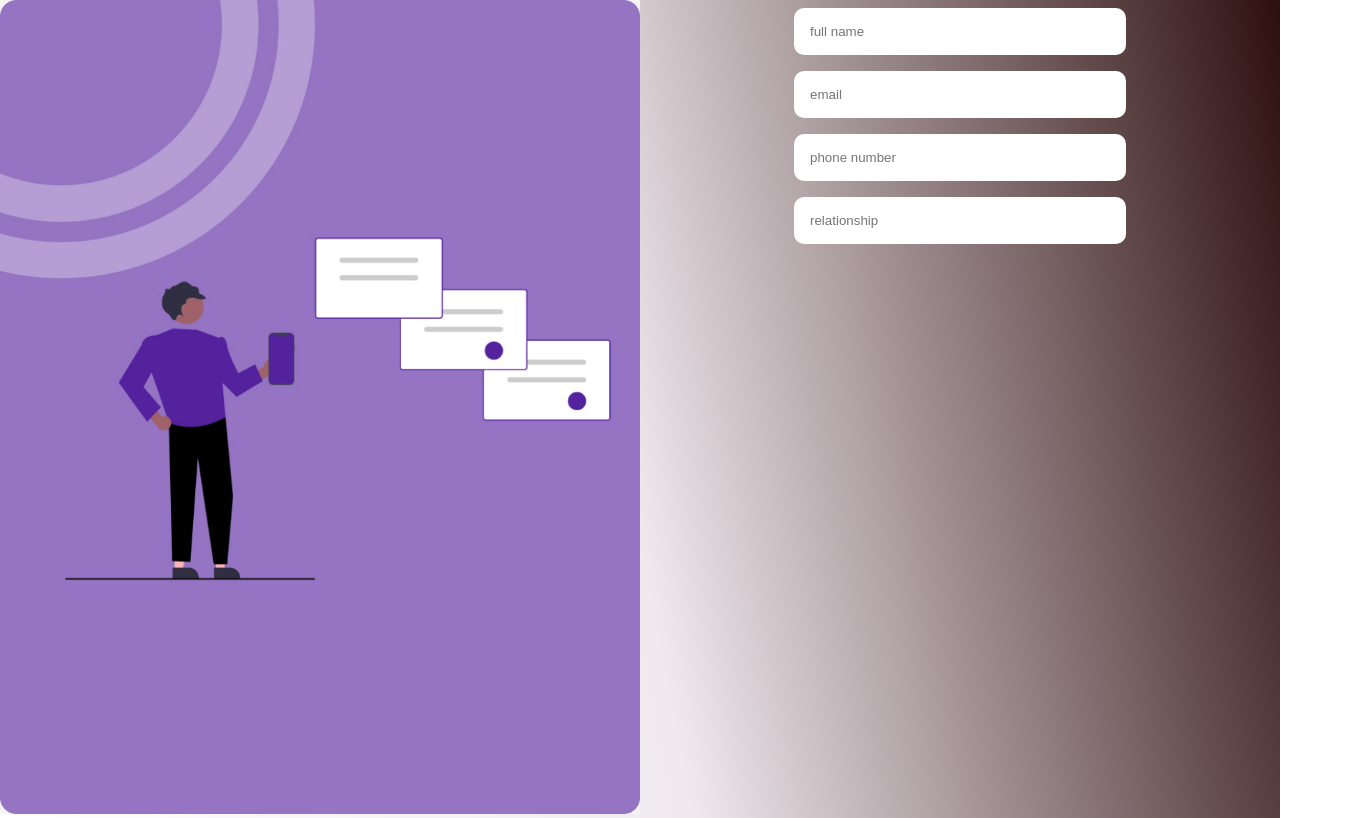
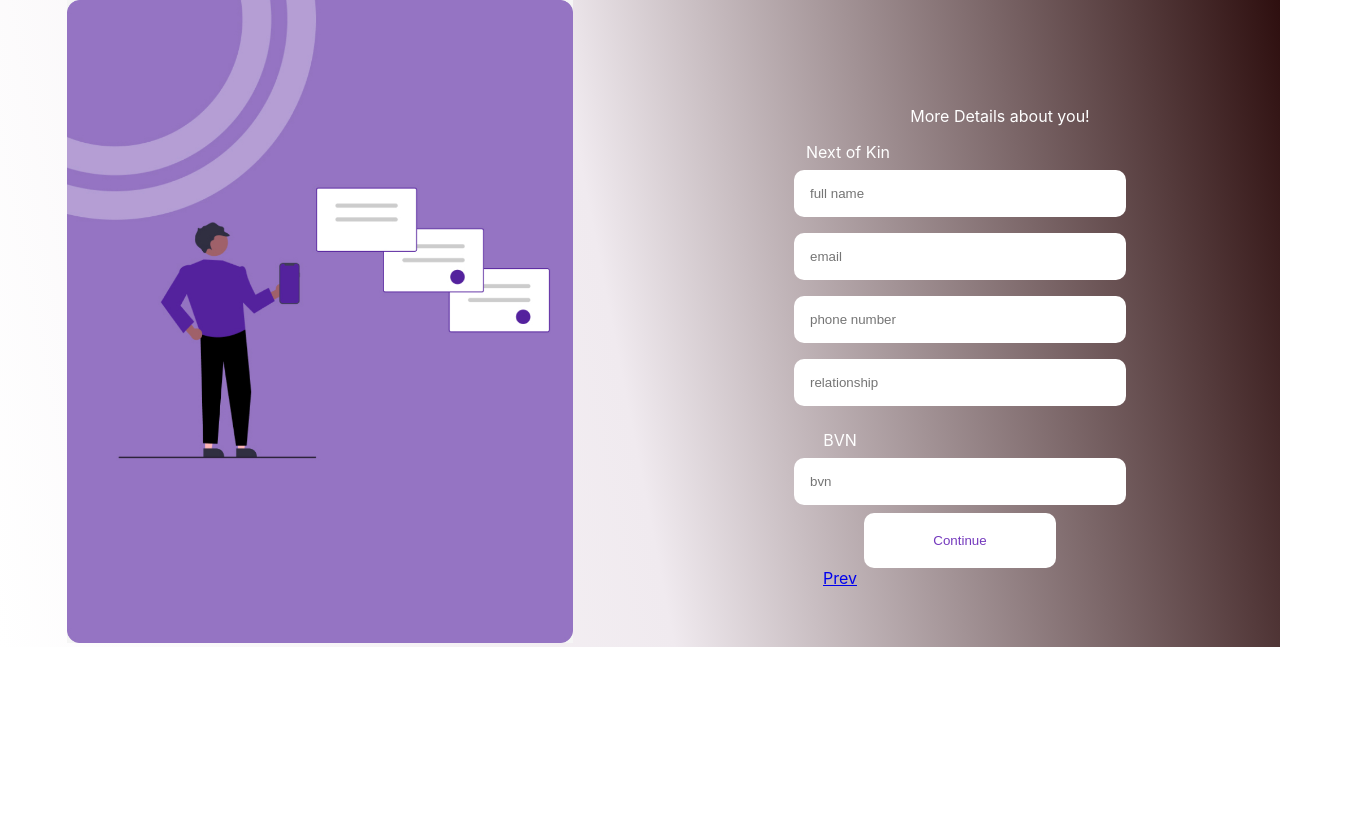
Before and after one commit to Longlasting1805/new-wallet, a React (Create React App) app: page /moredetails in a window 1280 px wide. Shown: the whole page, 1360 px wide, since content can reach past the window. Built offline with nearby package versions, Linux system fonts and the light colour scheme.

Commit message:
Moredetails page

```diff
--- a/src/App.css
+++ b/src/App.css
@@ -228,8 +228,8 @@ input{
   width: 50%;
 }
 .image img{
-  height: 10%;
-  width: 100%;
+  height: 5%;
+  width: 79%;
 }
 
 .root{
@@ -238,4 +238,31 @@ input{
 
 .details{
   width: 50%;
+  margin-top: 90px;
 }
+
+.nextkin{
+  margin-right: 14rem;
+  margin-bottom: -0rem;
+}
+
+.more-details{
+  margin-right: -5rem;
+}
+
+.bvn{
+  margin-left: -15rem;
+  margin-bottom: -0rem;
+}
+
+.bvn-tag{
+  margin-left: 0rem;
+}
+
+.continue{
+  width: 30%;
+}
+
+.prev{
+  margin-left: -25rem;
+}
--- a/src/Moredetails.jsx
+++ b/src/Moredetails.jsx
@@ -19,13 +19,32 @@ export const Moredetails = (props) => {
             <div className="image">
             <img src={imgUrl}alt="Italian Trulli"/>
             </div>
+
+
+
             <div className="details">
+            <p className="more-details">More Details about you!</p>
+            <p className="nextkin">Next of Kin</p>
                 <input className="fullname" value={fullname}  onChange={(e) => setFullName(e.target.value)} placeholder="full name"/>
                 <input className="email" value={email}  onChange={(e) => setEmail(e.target.value)} placeholder="email"/>
                 <input className="phonenumber" value={phonenumber}  onChange={(e) => setPhonenumber(e.target.value)} placeholder="phone number"/>
                 <input className="relationship" value={relationship}  onChange={(e) => setRelationship(e.target.value)} placeholder="relationship"/>
+            <div>
+             <p className="bvn">BVN</p>
+             <input className="bvn-tag" value={bvn}  onChange={(e) => setBvn(e.target.value)} placeholder="bvn"/>
             </div>
+            <button className="continue">Continue</button>
+            <div className="prev">
+            <a href="/prev" className="next" >Prev</a>
+            </div>
+
+            </div>
+
+
+
         </div>
+
+
       )
 
 }
```
